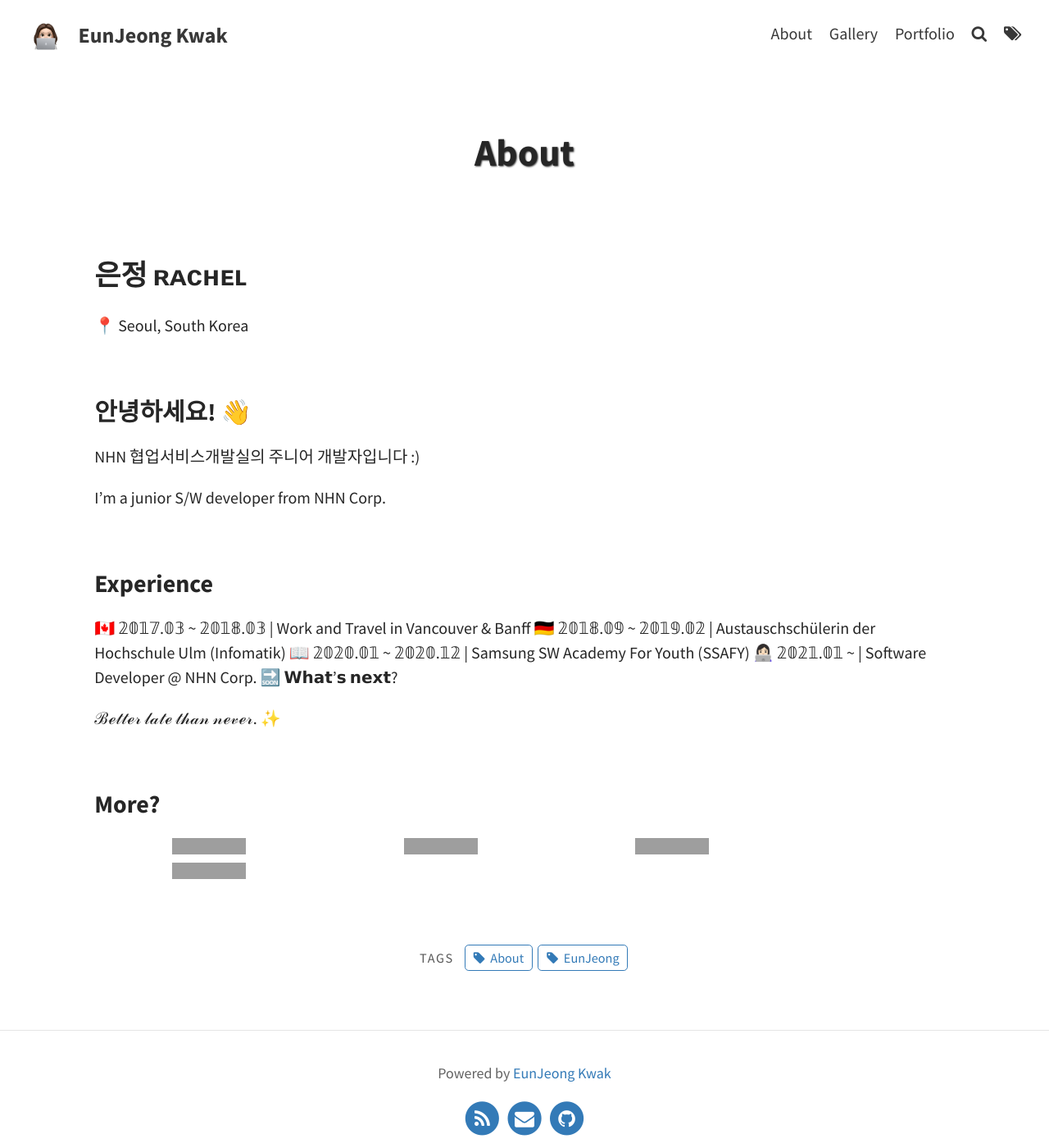
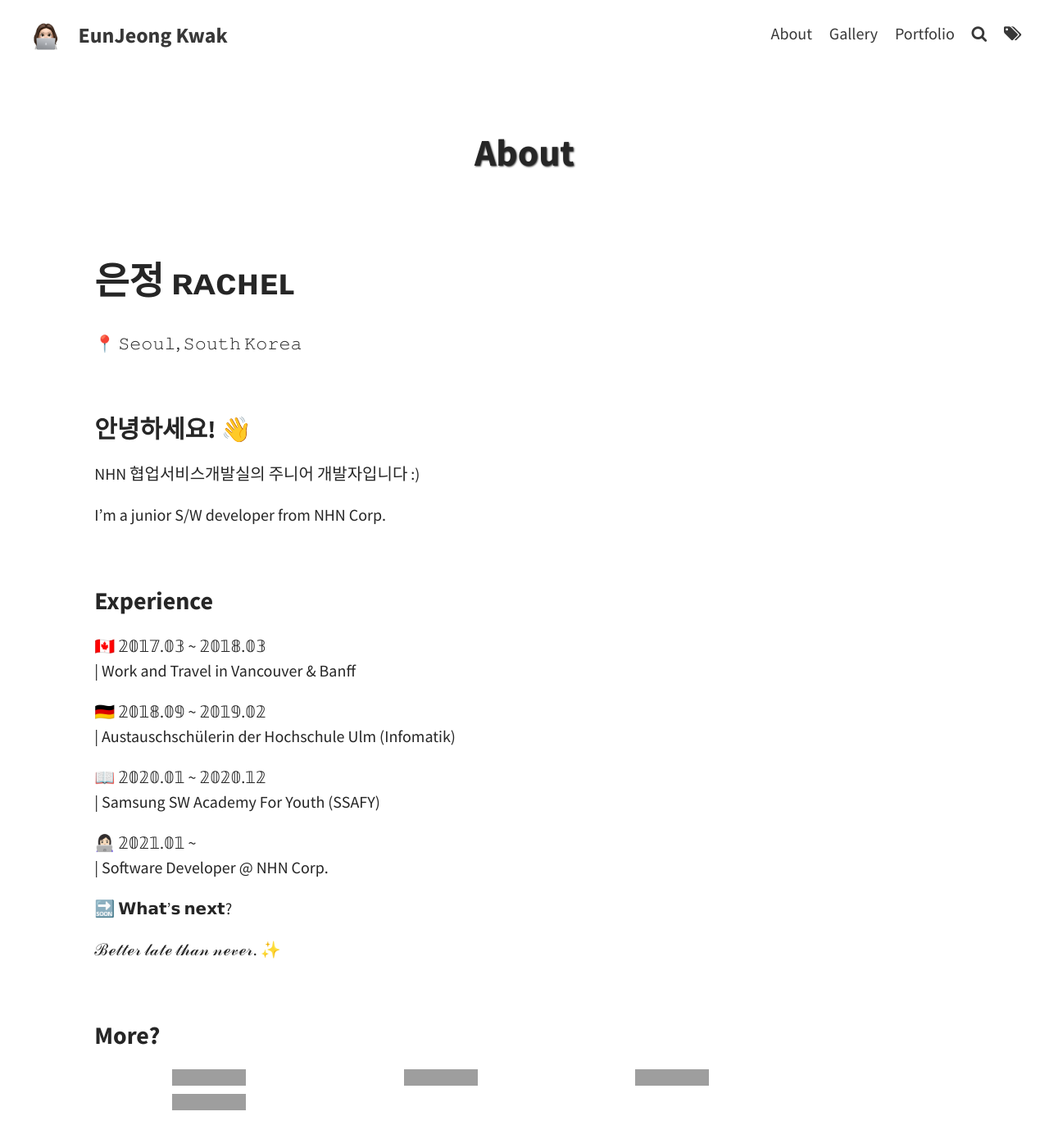
Before and after one commit to rachel-kwak/rachel-kwak.github.io, a Jekyll site: the page built from pages/about.md, in a window 1280 px wide and 1400 px high, cut to the strip 0-1400 px from the top of the window. Shown: the whole strip at 82% size. Built offline with Jekyll 4.4.1, drawn with Linux system fonts in a browser that asks for light colours; grey boxes are pictures that could not be loaded.

Commit message:
about me

```diff
--- a/pages/about.md
+++ b/pages/about.md
@@ -8,8 +8,9 @@ tags: [About, EunJeong]
 
 
 
-## 은정 ʀᴀᴄʜᴇʟ
-📍 Seoul, South Korea
+# 은정 ʀᴀᴄʜᴇʟ
+
+📍 𝚂𝚎𝚘𝚞𝚕, 𝚂𝚘𝚞𝚝𝚑 𝙺𝚘𝚛𝚎𝚊
 
 <br>
 
@@ -23,14 +24,18 @@ I'm a junior S/W developer from NHN Corp.
 
 ### Experience
 
-🇨🇦 𝟚𝟘𝟙𝟟.𝟘𝟛 ~ 𝟚𝟘𝟙𝟠.𝟘𝟛
+🇨🇦 𝟚𝟘𝟙𝟟.𝟘𝟛 ~ 𝟚𝟘𝟙𝟠.𝟘𝟛 <br>
  |   Work and Travel in Vancouver & Banff
-🇩🇪 𝟚𝟘𝟙𝟠.𝟘𝟡 ~ 𝟚𝟘𝟙𝟡.𝟘𝟚
+
+🇩🇪 𝟚𝟘𝟙𝟠.𝟘𝟡 ~ 𝟚𝟘𝟙𝟡.𝟘𝟚 <br>
  |   Austauschschülerin der Hochschule Ulm (Infomatik)
-📖 𝟚𝟘𝟚𝟘.𝟘𝟙 ~ 𝟚𝟘𝟚𝟘.𝟙𝟚
+
+📖 𝟚𝟘𝟚𝟘.𝟘𝟙 ~ 𝟚𝟘𝟚𝟘.𝟙𝟚 <br>
  |   Samsung SW Academy For Youth (SSAFY)
-👩🏻‍💻 𝟚𝟘𝟚𝟙.𝟘𝟙 ~
+
+👩🏻‍💻 𝟚𝟘𝟚𝟙.𝟘𝟙 ~ <br>
  |   Software Developer @ NHN Corp.
+
 🔜 𝗪𝗵𝗮𝘁’𝘀 𝗻𝗲𝘅𝘁?
 
 ℬℯ𝓉𝓉ℯ𝓇 𝓁𝒶𝓉ℯ 𝓉𝒽𝒶𝓃 𝓃ℯ𝓋ℯ𝓇. ✨
```
